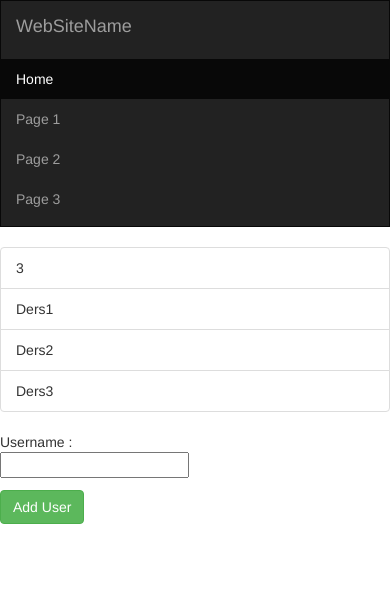
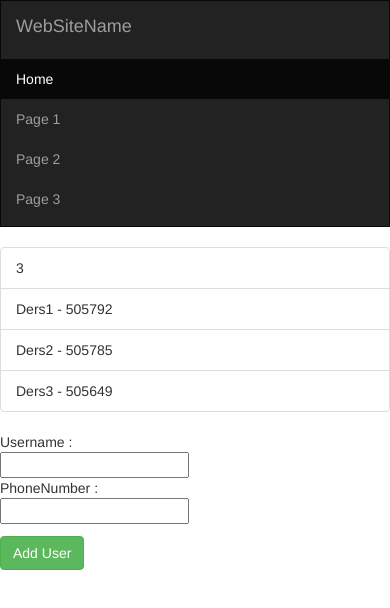
Before and after one commit to GamzeAkbal1/Angular-2-learning, an Angular app: page / in a window 390 px wide. Shown: the top 608 px of the page. Built offline with nearby package versions, Linux system fonts and the light colour scheme.

Commit message:
PhoneNumber property added User Model :sparkles:

```diff
--- a/src/app/Models/user.ts
+++ b/src/app/Models/user.ts
@@ -1,8 +1,10 @@
 //export class for user field name
 export class UserModel {
   public name : string;
+  public phoneNumber : number;
 
-  constructor(name : string) {
+  constructor(name : string, phoneNumber : number) {
     this.name = name;
+    this.phoneNumber = phoneNumber;
   }
 }
--- a/src/app/app.component.html
+++ b/src/app/app.component.html
@@ -5,7 +5,7 @@
 <ul class="list-group">
   <li class="list-group-item" >{{count}}</li>
 
-  <li class="list-group-item" *ngFor="let item of userList">{{item.name}}</li>
+  <li class="list-group-item" *ngFor="let item of userList">{{item.name}} - {{item.phoneNumber}}</li>
 
 
 </ul>
@@ -16,6 +16,9 @@
     <div class="col-sm-12">
       <div class="col-sm-1"> Username : </div>
       <div class="col-sm-2"><input type="text" [(ngModel)]="username"></div>
+      <div class="col-sm-2"> PhoneNumber : </div>
+      <div class="col-sm-1"><input type="number" [(ngModel)]="phoneNumber"></div>
+
     </div>
   </div>
   <div class="row">
@@ -28,5 +31,5 @@
 <div class="row">
   <div class="col-sm-1"></div>
 
-  <div class="col-sm-1"><button style="margin-top:10px" class="btn btn-success" (click)="addUsername(username)"> Add User </button></div>
+  <div class="col-sm-1"><button style="margin-top:10px" class="btn btn-success" (click)="addUsername(username,phoneNumber)"> Add User </button></div>
 </div>
--- a/src/app/app.component.ts
+++ b/src/app/app.component.ts
@@ -10,11 +10,13 @@ import { UserModel } from './Models/user';
 export class AppComponent {
   title = 'Hello World zaaaaaaaaaaaaaaaaaaaaa!';
   username = '';
-  userList: UserModel [] = [new UserModel('Ders1'),new UserModel('Ders2'),new UserModel('Ders3')];
+  phoneNumber ;
+  userList: UserModel [] = [new UserModel('Ders1',505792),new UserModel('Ders2',505785),new UserModel('Ders3',505649)];
   count = this.userList.length;
-  addUsername(username: string){
-    this.userList.push(new UserModel(username));
+  addUsername(username: string, phoneNumber : number){
+    this.userList.push(new UserModel(username,phoneNumber));
     this.username = '';
+    this.phoneNumber = null;
     this.count++;
   }
 
```
